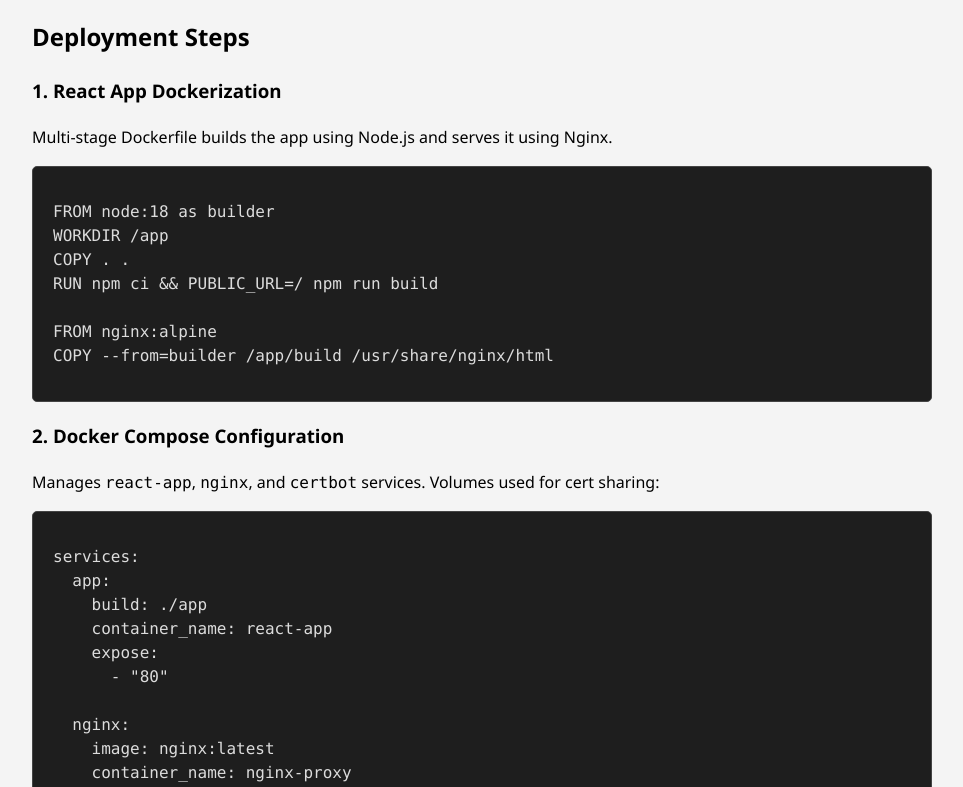
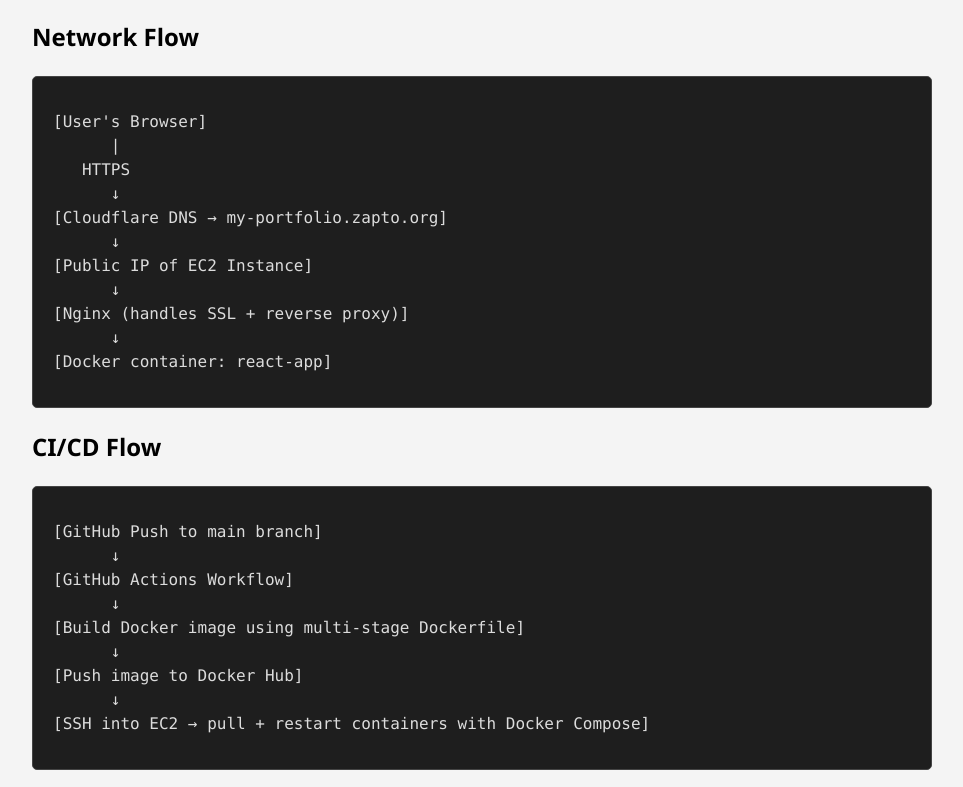
Before and after one commit to nishanau/my-portfolio, a React (Create React App) app in the folder app/: page /CICD in a window 1280 px wide. Shown: the part 1053-1840 px from the top of the page, without its empty margins (158-1121 px from the left). Built offline with nearby package versions, Linux system fonts and the light colour scheme.

Commit message:
added Network flow and CICD flow diagrams in Docker Compose project description page (DeploymentWalkthrough.js) for better readability

```diff
--- a/app/src/pages/DeploymentWalkthrough.js
+++ b/app/src/pages/DeploymentWalkthrough.js
@@ -36,6 +36,34 @@
 │   └── init-letsencrypt.sh
 ├── docker-compose.yml     # Container orchestration`}
                 </code></pre>
+                </div>
+
+                <h2>Network Flow</h2>
+                <div className="code-container">
+                <pre><code>{`[User's Browser]
+      |
+   HTTPS
+      ↓
+[Cloudflare DNS → my-portfolio.zapto.org]
+      ↓
+[Public IP of EC2 Instance]
+      ↓
+[Nginx (handles SSL + reverse proxy)]
+      ↓
+[Docker container: react-app]`}</code></pre>
+                </div>
+
+                <h2>CI/CD Flow</h2>
+                <div className="code-container">
+                <pre><code>{`[GitHub Push to main branch]
+      ↓
+[GitHub Actions Workflow]
+      ↓
+[Build Docker image using multi-stage Dockerfile]
+      ↓
+[Push image to Docker Hub]
+      ↓
+[SSH into EC2 → pull + restart containers with Docker Compose]`}</code></pre>
                 </div>
 
                 <h2>Deployment Steps</h2>
```
